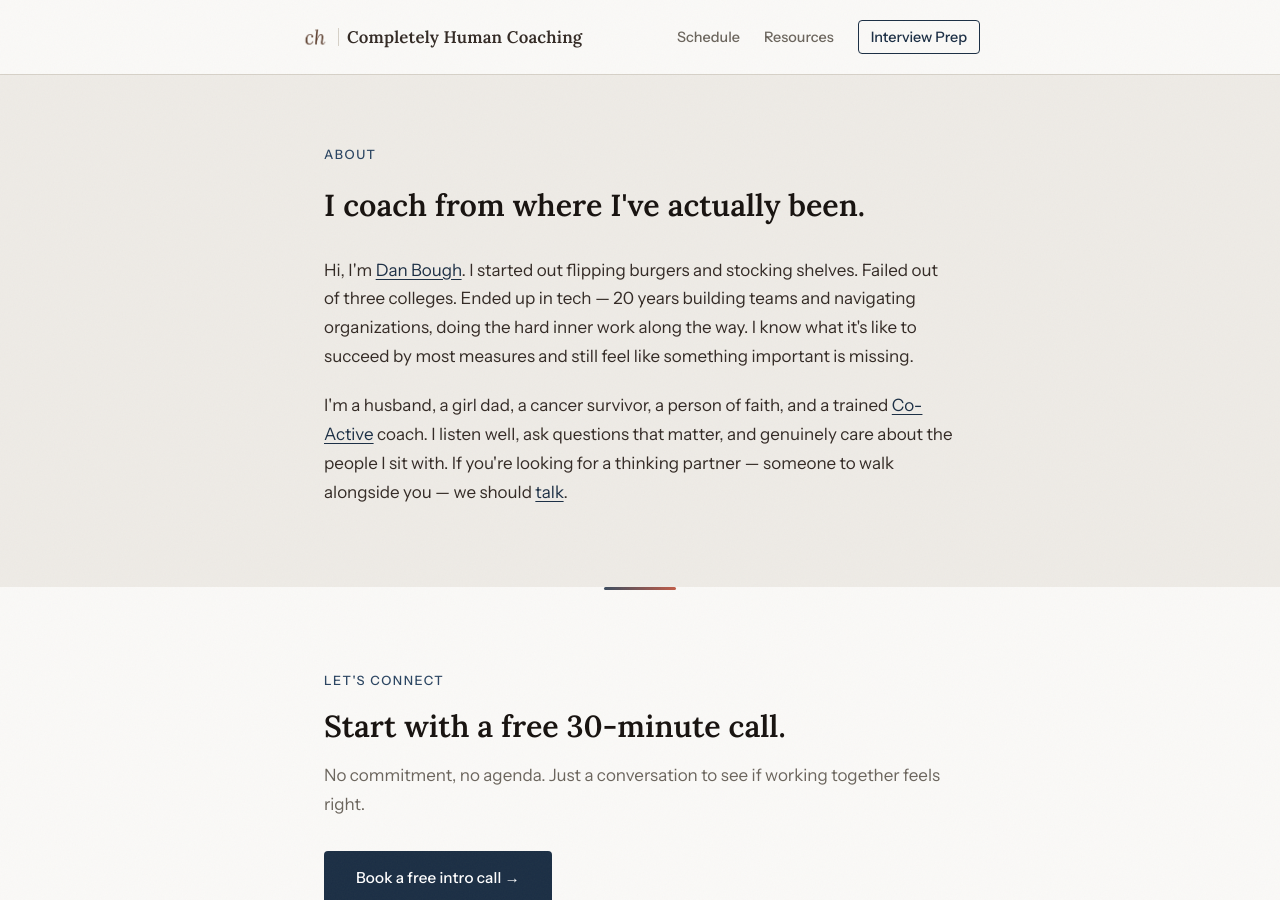
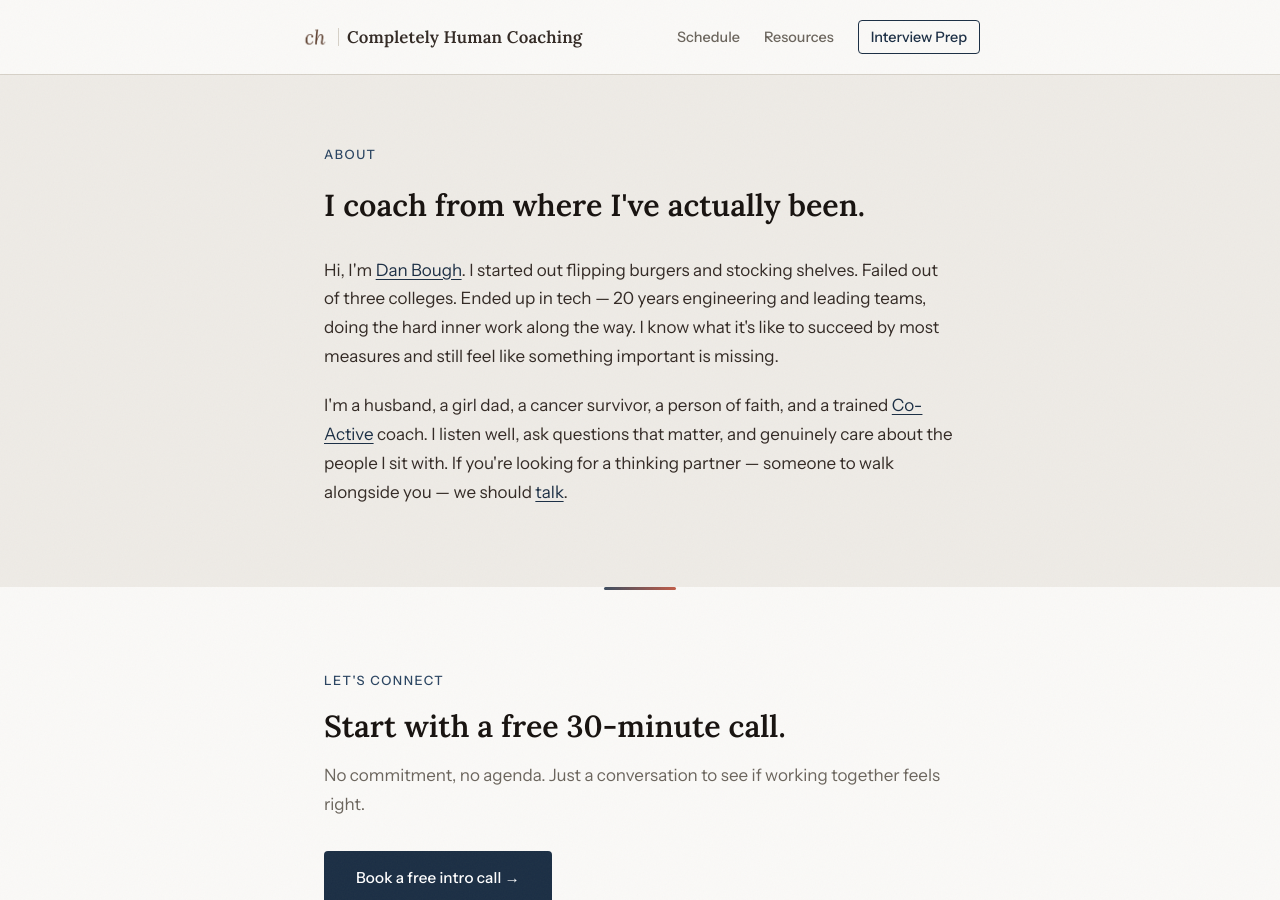
Before and after one commit to dbough/completely-human-coaching-com, a Jekyll site: the page built from index.html, in a window 1280 px wide and 900 px high, scrolled down 1976 px. Built offline with Jekyll 4.4.1, drawn with Linux system fonts in a browser that asks for light colours.

Commit message:
Fix inaccurate '20 years building teams' claim in about copy
Dan's 20 years in tech include both engineering and leadership roles, not just team-building.

Co-Authored-By: Claude Sonnet 5 <noreply@anthropic.com>

```diff
--- a/index.html
+++ b/index.html
@@ -104,7 +104,7 @@ og_image: "https://completelyhumancoaching.com/og-image.png"
 
       <p class="reveal reveal-delay-2">
         Hi, I'm <a href="https://www.linkedin.com/in/dan-bough/" target="_blank" rel="noopener">Dan Bough</a>. I started out flipping burgers and stocking shelves. Failed out of three colleges.
-        Ended up in tech — 20 years building teams and navigating organizations, doing the hard
+        Ended up in tech — 20 years engineering and leading teams, doing the hard
         inner work along the way. I know what it's like to succeed by most measures and still
         feel like something important is missing.
       </p>
```
